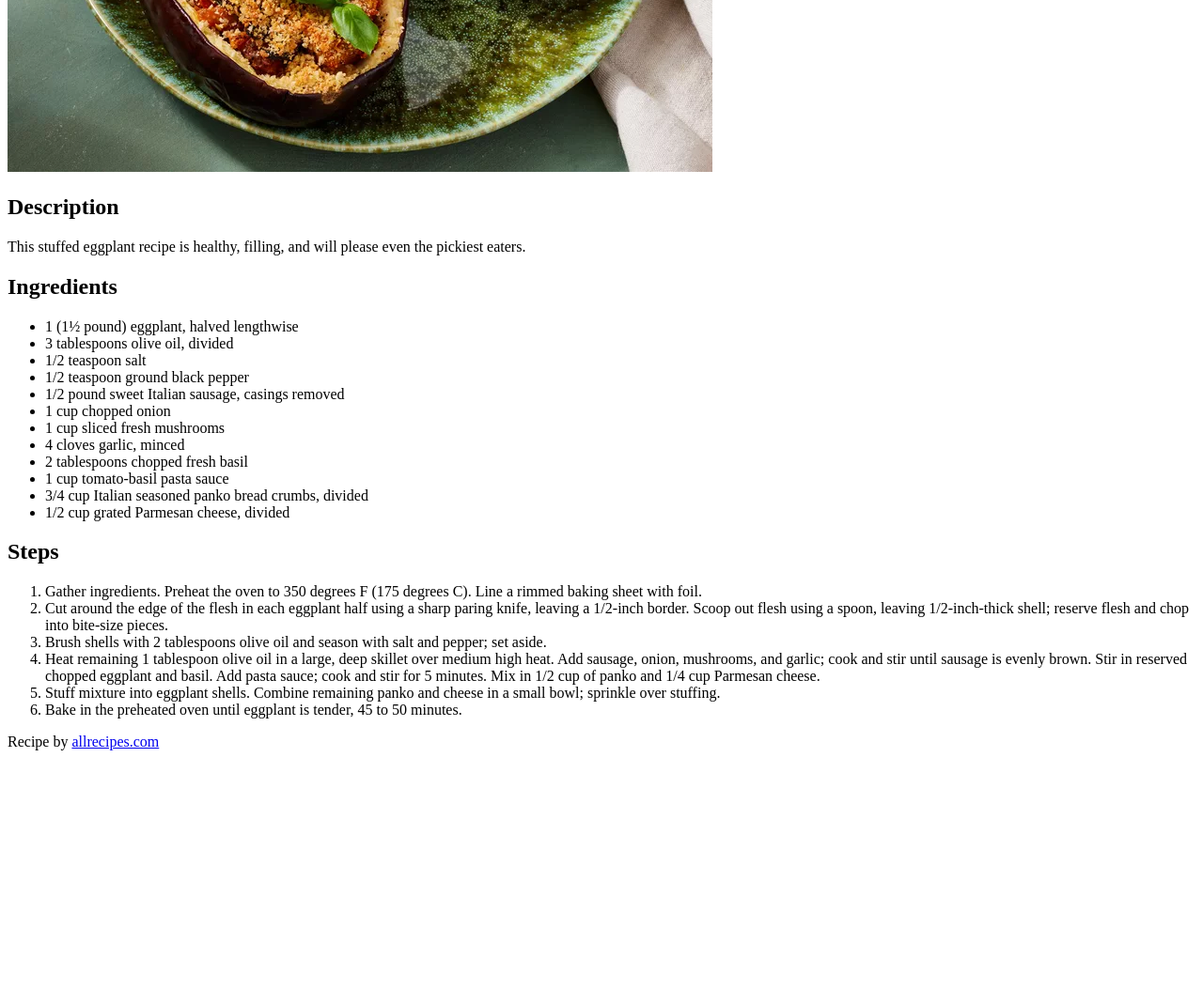
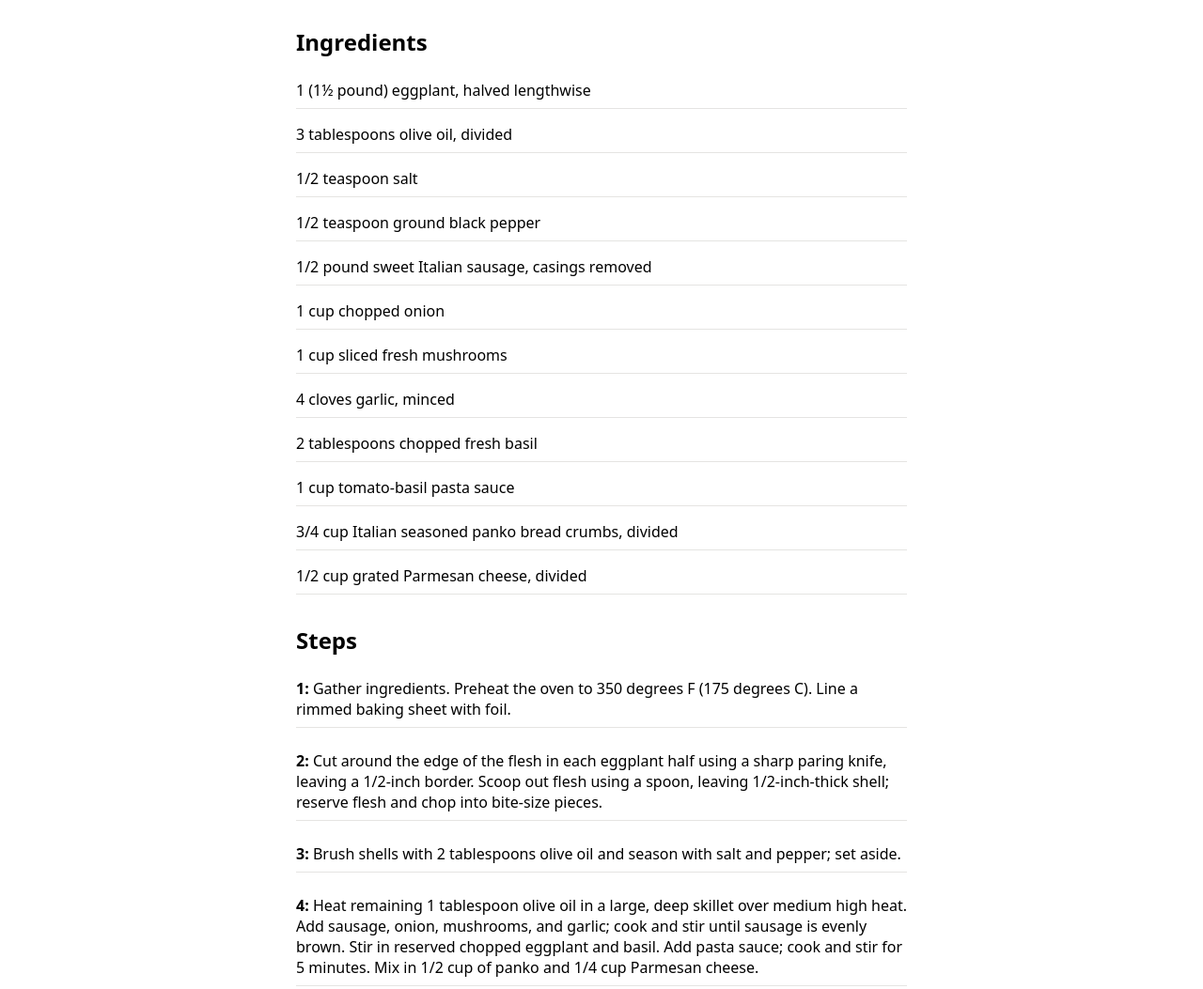
Before and after one commit to alexwilkom/odin-recipes, a plain HTML site: page recipes/stuffed-eggplant.html in a window 1280 px wide. Shown: the part 460-1513 px from the top of the page at 94% size. Before the commit the page ends 1275 px from the top, so only its background shows below. Drawn offline with Linux system fonts and the light colour scheme.

Commit message:
Add first basic styles

```diff
--- a/recipes/stuffed-eggplant.html
+++ b/recipes/stuffed-eggplant.html
@@ -5,59 +5,64 @@
     <meta charset="UTF-8">
     <meta name="viewport" content="width=device-width, initial-scale=1.0">
     <title>Stuffed Eggplant</title>
+    <link rel="stylesheet" href="../styles/style.css">
+
 </head>
 
 <body>
-
+    <div class="container">
         <main>
-
             <h1>Stuffed Eggplant</h1>
             <img src="../images/stuffed-eggplant.webp" alt="An filled eggplant cut in half on a plate">
 
-        <section>
+            <section class="description">
                 <h2>Description</h2>
                 <p>This stuffed eggplant recipe is healthy, filling, and will please even the pickiest eaters.</p>
             </section>
 
-        <section>
+            <section class="ingredients">
                 <h2>Ingredients</h2>
-            <ul>
-                <li>1 (1½ pound) eggplant, halved lengthwise</li>
-                <li>3 tablespoons olive oil, divided</li>
-                <li>1/2 teaspoon salt</li>
-                <li>1/2 teaspoon ground black pepper</li>
-                <li>1/2 pound sweet Italian sausage, casings removed</li>
-                <li>1 cup chopped onion</li>
-                <li>1 cup sliced fresh mushrooms</li>
-                <li>4 cloves garlic, minced</li>
-                <li>2 tablespoons chopped fresh basil</li>
-                <li>1 cup tomato-basil pasta sauce</li>
-                <li>3/4 cup Italian seasoned panko bread crumbs, divided</li>
-                <li>1/2 cup grated Parmesan cheese, divided</li>
+                <ul class="list">
+                    <li class="list-item">1 (1½ pound) eggplant, halved lengthwise</li>
+                    <li class="list-item">3 tablespoons olive oil, divided</li>
+                    <li class="list-item">1/2 teaspoon salt</li>
+                    <li class="list-item">1/2 teaspoon ground black pepper</li>
+                    <li class="list-item">1/2 pound sweet Italian sausage, casings removed</li>
+                    <li class="list-item">1 cup chopped onion</li>
+                    <li class="list-item">1 cup sliced fresh mushrooms</li>
+                    <li class="list-item">4 cloves garlic, minced</li>
+                    <li class="list-item">2 tablespoons chopped fresh basil</li>
+                    <li class="list-item">1 cup tomato-basil pasta sauce</li>
+                    <li class="list-item">3/4 cup Italian seasoned panko bread crumbs, divided</li>
+                    <li class="list-item">1/2 cup grated Parmesan cheese, divided</li>
                 </ul>
             </section>
 
-        <section>
+            <section class="steps">
                 <h2>Steps</h2>
-            <ol>
-                <li>Gather ingredients. Preheat the oven to 350 degrees F (175 degrees C). Line
+                <ol class="list">
+                    <li class="list-item">Gather ingredients. Preheat the oven to 350 degrees F (175 degrees C). Line
                         a rimmed baking sheet with foil.
                     </li>
-                <li>Cut around the edge of the flesh in each eggplant half using a sharp paring knife, leaving a
+                    <li class="list-item">Cut around the edge of the flesh in each eggplant half using a sharp paring
+                        knife, leaving a
                         1/2-inch border. Scoop out
                         flesh using a spoon, leaving 1/2-inch-thick shell; reserve flesh and chop into bite-size pieces.
                     </li>
-                <li>Brush shells with 2 tablespoons olive oil and season with salt and pepper; set aside.</li>
-                <li>Heat remaining 1 tablespoon olive oil in a large, deep skillet over medium high heat. Add
+                    <li class="list-item">Brush shells with 2 tablespoons olive oil and season with salt and pepper; set
+                        aside.</li>
+                    <li class="list-item">Heat remaining 1 tablespoon olive oil in a large, deep skillet over medium
+                        high heat. Add
                         sausage, onion, mushrooms, and
                         garlic; cook and stir until sausage is evenly brown. Stir in reserved chopped eggplant and
                         basil. Add pasta sauce; cook
                         and stir for 5 minutes. Mix in 1/2 cup of panko and 1/4 cup Parmesan cheese.
                     </li>
-                <li>Stuff mixture into eggplant shells. Combine remaining panko and cheese in a small bowl; sprinkle
+                    <li class="list-item">Stuff mixture into eggplant shells. Combine remaining panko and cheese in a
+                        small bowl; sprinkle
                         over stuffing.
                     </li>
-                <li>Bake in the preheated oven until eggplant is tender, 45 to 50 minutes.</li>
+                    <li class="list-item">Bake in the preheated oven until eggplant is tender, 45 to 50 minutes.</li>
                 </ol>
             </section>
 
@@ -67,6 +72,7 @@
             <p>Recipe by <a href="https://www.allrecipes.com/recipe/38331/stuffed-eggplant/" target="_blank"
                     rel="noopener noreferrer">allrecipes.com</a></p>
         </footer>
+    </div>
 </body>
 
 </html>
--- /dev/null
+++ b/styles/style.css
@@ -0,0 +1,76 @@
+* {
+    margin: 0;
+    padding: 0;
+}
+
+body {
+    font-family: system-ui, -apple-system, BlinkMacSystemFont, 'Segoe UI', Roboto, Oxygen, Ubuntu, Cantarell, 'Open Sans', 'Helvetica Neue', sans-serif;
+}
+
+h1 {
+    margin: 2rem 0;
+}
+
+img {
+    height: auto;
+    width: 300px;
+    margin-bottom: 2rem;
+}
+
+a {
+    color: #0070BB;
+    text-decoration: none;
+}
+
+a:hover {
+    text-decoration: underline;
+}
+
+section h2 {
+    margin-bottom: 1rem;
+}
+
+footer {
+    margin: 5rem auto;
+}
+
+.container {
+    max-width: 650px;
+    margin: 0 auto;
+    padding: 1rem 2rem;
+}
+
+
+/* Home page | index.html */
+
+.list {
+    list-style: none;
+}
+
+.list-item {
+    margin-bottom: 0.5rem;
+    border-bottom: 1px solid #E5E4E2;
+    padding: 0.5rem 0;
+}
+
+/* Recipe page */
+
+.ingredients,
+.description {
+    margin-bottom: 2rem;
+}
+
+.steps {
+    counter-reset: section;
+    /* Initialize the counter */
+}
+
+.steps .list-item {
+    margin-bottom: 1rem;
+}
+
+.steps .list-item::before {
+    content: counter(section) ": ";
+    font-weight: bold;
+    counter-increment: section;
+}
```
Also changed, not shown: index.html (+16 -8 lines), recipes/fig-arugula-salad.html (+17 -16 lines), recipes/fig-smoothie.html (+18 -14 lines). Lines whose indentation alone changed are shown as unchanged.
